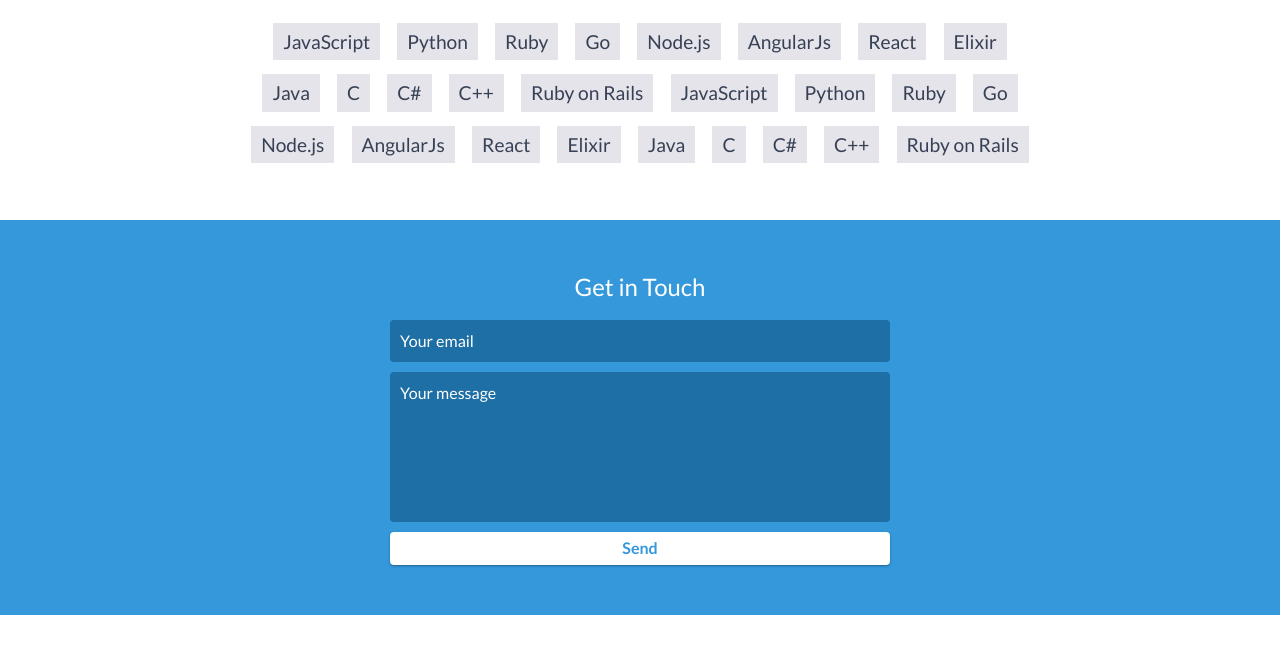
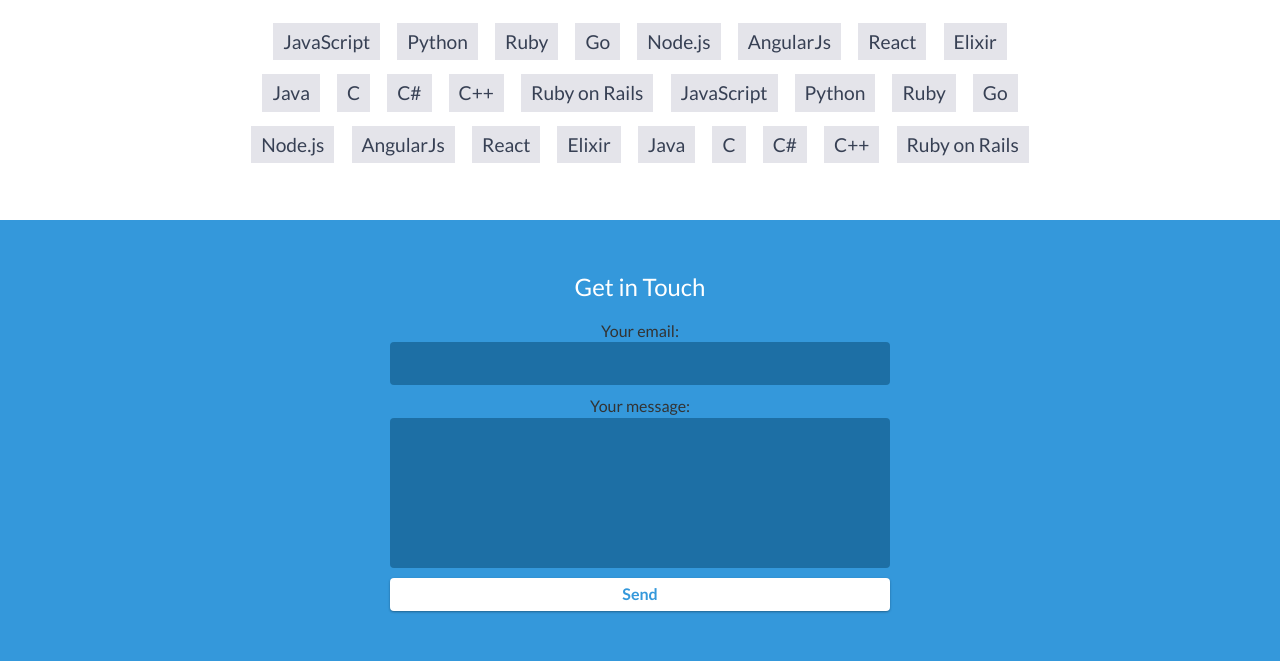
Before and after one commit to pranavsilimkhan/pranavsilimkhan.github.io, a website: page index.html in a window 1280 px wide. Shown: the part 3643-4304 px from the top of the page. Drawn offline with nearby package versions, Linux system fonts and the light colour scheme.

Commit message:
Updated resume link

```diff
--- a/index.html
+++ b/index.html
@@ -50,7 +50,7 @@
         <div id="lead-content">
             <h1>Pranav Silimkhan</h1>
             <h2>Software Engineer</h2>
-            <a href="https://drive.google.com/drive/folders/1luUa5ir1Bg9lkfruBuZ_WyrClITe1n7v" class="btn-rounded-white">Download Resume</a>
+            <a href="https://drive.google.com/file/d/1t7Zc6t1C5iEjEZph6O0yKdHcZyAeA84H/view?usp=sharing" class="btn-rounded-white">Download Resume</a>
         </div>
         <!-- End #lead-content -->
 
@@ -227,12 +227,21 @@
     <div id="contact">
         <h2>Get in Touch</h2>
         <div id="contact-form">
-            <form method="POST" action="https://formspree.io/email@email.com">
-                <input type="hidden" name="_subject" value="Contact request from personal website" />
-                <input type="email" name="_replyto" placeholder="Your email" required>
-                <textarea name="message" placeholder="Your message" required></textarea>
-                <button type="submit">Send</button>
-            </form>
+        <form
+        action="https://formspree.io/f/xgejydjn"
+        method="POST"
+        >
+        <label>
+            Your email:
+            <input type="email" name="email">
+        </label>
+        <label>
+            Your message:
+            <textarea name="message"></textarea>
+        </label>
+        <!-- your other form fields go here -->
+        <button type="submit">Send</button>
+        </form>
         </div>
         <!-- End #contact-form -->
     </div>
```
